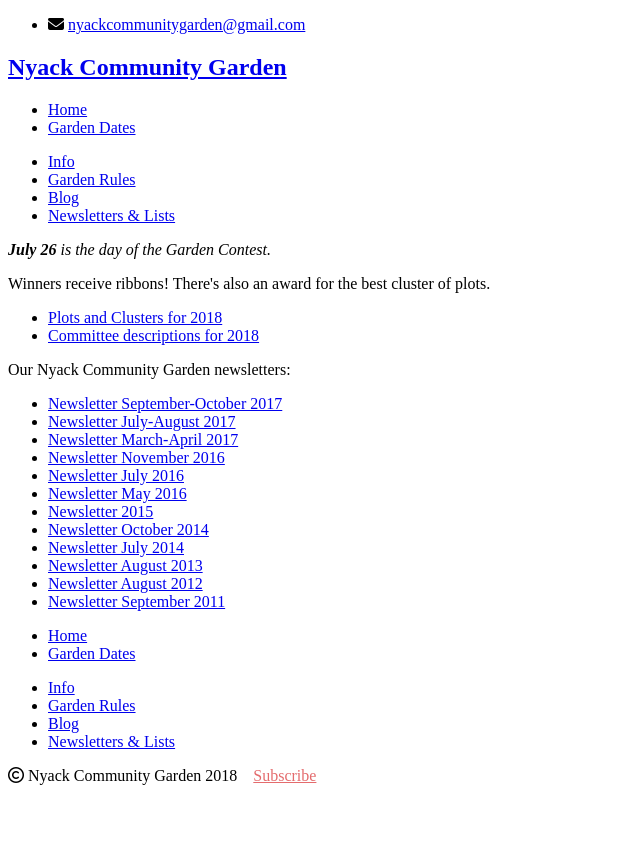
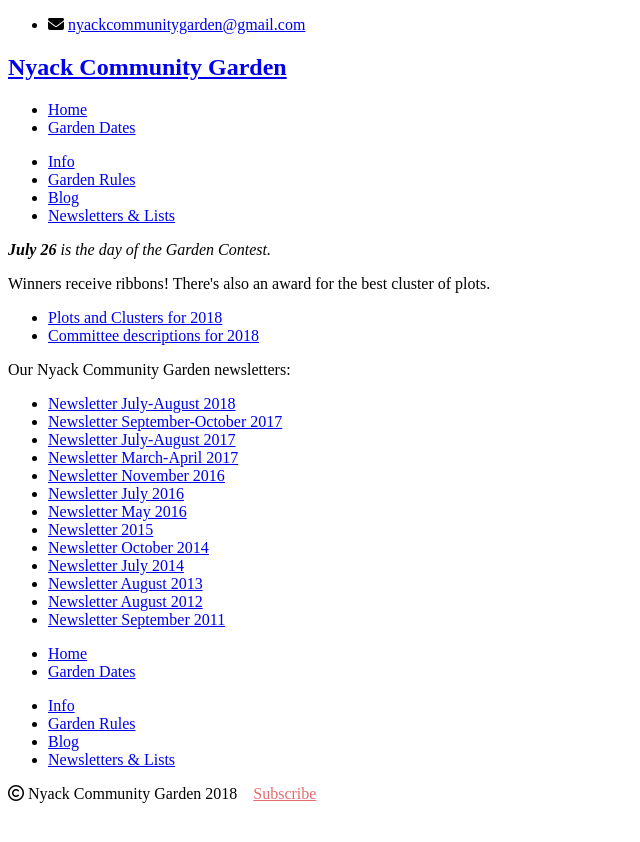
Before and after one commit to bosborne/nyackcommunitygarden, a Jekyll site: the page built from files/index.md, in a window 1280 px wide. Shown: the top 842 px of the page, without its empty margins (0-640 px from the left). Built offline with Jekyll 4.4.1, drawn with Linux system fonts in a browser that asks for light colours; nearby versions of some CDN libraries; library files that are not in the unit come from our copies.

Commit message:
Add Newsletter PDF

```diff
--- a/files/index.md
+++ b/files/index.md
@@ -9,6 +9,7 @@
 
 Our Nyack Community Garden newsletters:
 
+- [Newsletter July-August 2018](/pdf/Newsletter_July_August_2018.pdf)
 - [Newsletter September-October 2017](/pdf/Newsletter_Sept_Oct_2017.pdf)
 - [Newsletter July-August 2017](/pdf/Newsletter_July_2017.pdf)
 - [Newsletter March-April 2017](/pdf/Newsletter_March-April_2017.pdf)
```
